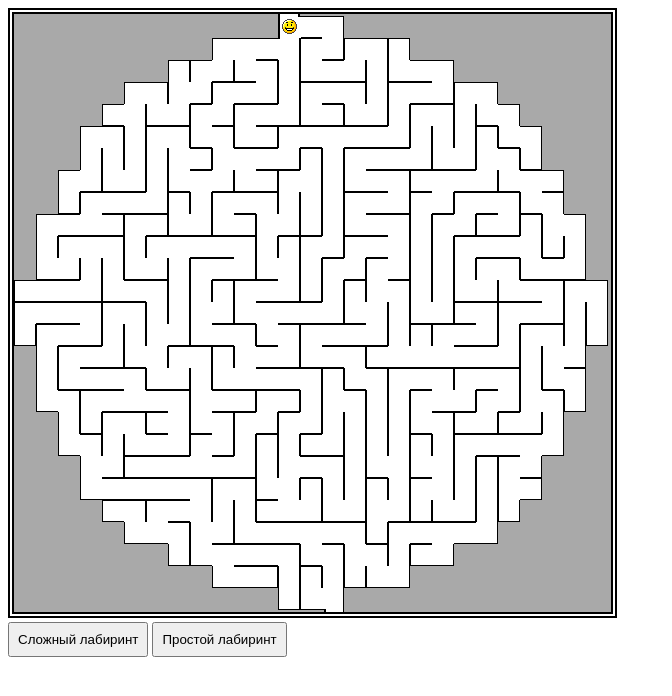
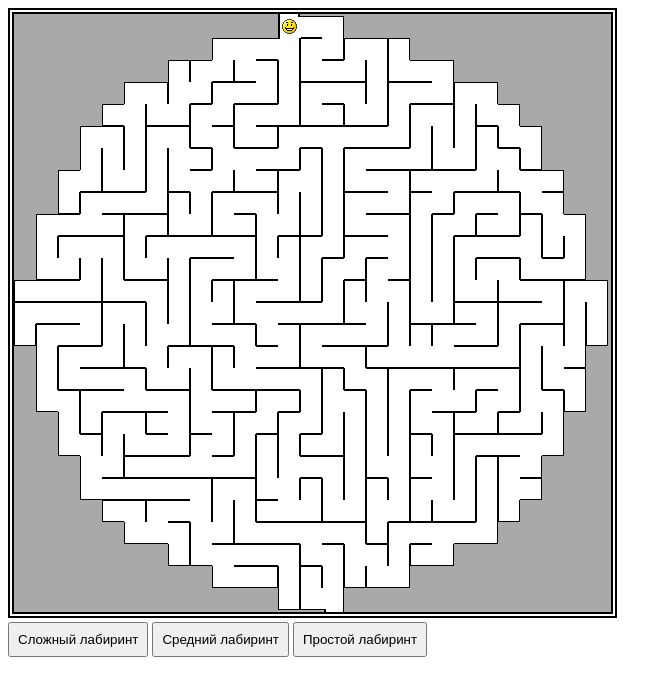
Before and after one commit to Dik131/mazegame, a plain HTML site: page index.html in a window 1280 px wide. Shown: the whole page, without its empty margins (0-672 px from the left). Drawn offline with Linux system fonts and the light colour scheme.

Commit message:
Add files via upload

```diff
--- a/index.html
+++ b/index.html
@@ -10,6 +10,7 @@
    <canvas id="canvas"></canvas>
    <div>
       <button onclick="loadHard()">Сложный лабиринт</button>
+      <button onclick="loadAvarage()">Средний лабиринт</button>
       <button onclick="loadEasy()">Простой лабиринт</button>
    </div>
 
```
